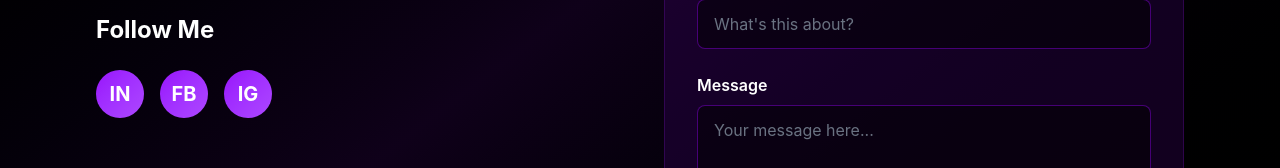
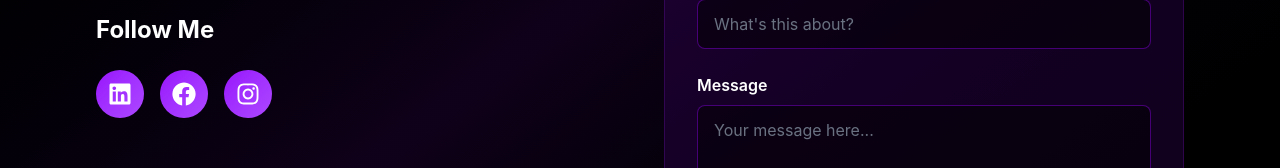
Before and after one commit to nethmi02/portfolio, a Next.js app: page / in a window 1280 px wide. Shown: the part 6007-6175 px from the top of the page. Built offline with nearby package versions, Linux system fonts and the light colour scheme.

Commit message:
Update social media icons to use real icons from react-icons

```diff
--- a/src/components/sections/ContactSection.js
+++ b/src/components/sections/ContactSection.js
@@ -1,6 +1,7 @@
 'use client';
 
 import { useState } from 'react';
+import { FaLinkedin, FaFacebook, FaInstagram } from 'react-icons/fa';
 
 export default function Contact() {
     const [formData, setFormData] = useState({
@@ -86,14 +87,14 @@ export default function Contact() {
                         <div>
                             <h3 className="text-2xl font-bold mb-6 text-white">Follow Me</h3>
                             <div className="flex gap-4">
-                                <a href="#" title="LinkedIn" className="w-12 h-12 bg-gradient-to-br from-purple-600 to-purple-500 rounded-full flex items-center justify-center text-white text-xl hover:shadow-lg hover:shadow-purple-500/50 transform hover:scale-110 transition-all font-bold">
-                                    IN
+                                <a href="#" title="LinkedIn" className="w-12 h-12 bg-gradient-to-br from-purple-600 to-purple-500 rounded-full flex items-center justify-center text-white text-2xl hover:shadow-lg hover:shadow-purple-500/50 transform hover:scale-110 transition-all">
+                                    <FaLinkedin />
                                 </a>
-                                <a href="#" title="Facebook" className="w-12 h-12 bg-gradient-to-br from-purple-600 to-purple-500 rounded-full flex items-center justify-center text-white text-xl hover:shadow-lg hover:shadow-purple-500/50 transform hover:scale-110 transition-all font-bold">
-                                    FB
+                                <a href="#" title="Facebook" className="w-12 h-12 bg-gradient-to-br from-purple-600 to-purple-500 rounded-full flex items-center justify-center text-white text-2xl hover:shadow-lg hover:shadow-purple-500/50 transform hover:scale-110 transition-all">
+                                    <FaFacebook />
                                 </a>
-                                <a href="#" title="Instagram" className="w-12 h-12 bg-gradient-to-br from-purple-600 to-purple-500 rounded-full flex items-center justify-center text-white text-xl hover:shadow-lg hover:shadow-purple-500/50 transform hover:scale-110 transition-all font-bold">
-                                    IG
+                                <a href="#" title="Instagram" className="w-12 h-12 bg-gradient-to-br from-purple-600 to-purple-500 rounded-full flex items-center justify-center text-white text-2xl hover:shadow-lg hover:shadow-purple-500/50 transform hover:scale-110 transition-all">
+                                    <FaInstagram />
                                 </a>
                             </div>
                         </div>
```
